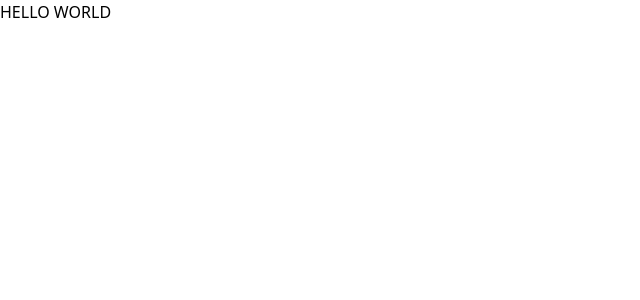
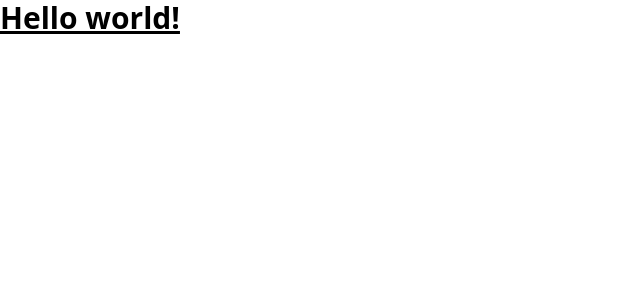
Before and after one commit to nicovalor/Random-Foxes-Generator, a Next.js app: page / in a window 1280 px wide. Shown: the top 300 px of the page, without its empty margins (0-640 px from the left). Built offline with nearby package versions, Linux system fonts and the light colour scheme.

Commit message:
tailwind test

```diff
--- a/pages/index.tsx
+++ b/pages/index.tsx
@@ -9,7 +9,9 @@
       </Head>
 
       <main>
-        <h1>HELLO WORLD</h1>
+      <h1 className="text-3xl font-bold underline">
+      Hello world!
+    </h1>
       </main>
     </>
   )
```
